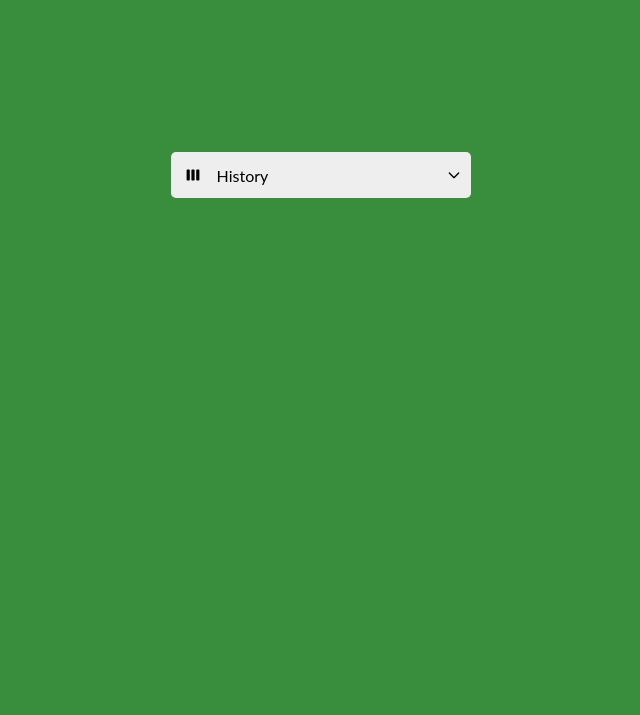
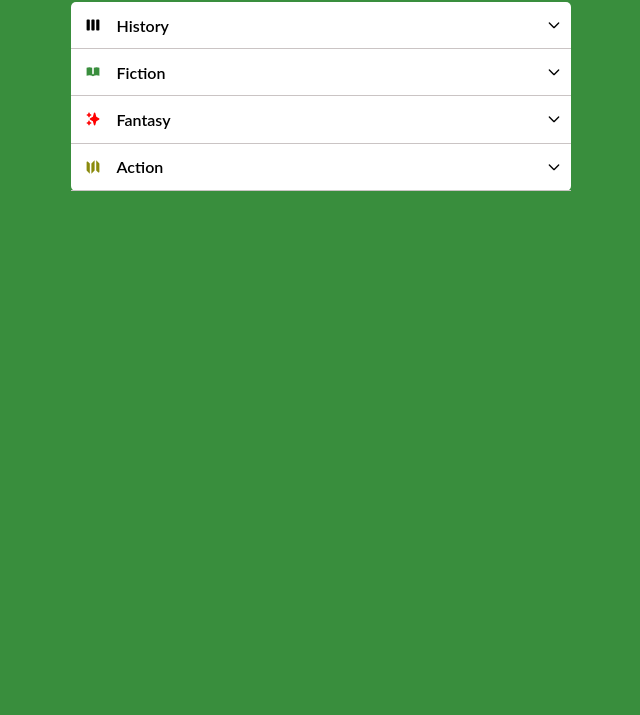
Before and after one commit to NavidJalilian/accordian, a plain HTML site: page index.html in a window 1280 px wide. Shown: the part 85-800 px from the top of the page, without its empty margins (319-959 px from the left). Drawn offline with Linux system fonts and the light colour scheme.

Commit message:
accordian css html

```diff
--- /dev/null
+++ b/app.js
@@ -0,0 +1,7 @@
+// getting all of acordian-content divs
+const tabs = [...document.querySelectorAll(".tab")];
+tabs.forEach((tab) => {
+  tab.addEventListener("click", (e) =>
+    e.target.nextElementSibling.classList.toggle("visible")
+  );
+});
--- a/index.css
+++ b/index.css
@@ -11,18 +11,21 @@ body {
   font-family: "Lato", sans-serif;
   background-color: #398e3d;
 }
-section > h1 {
+h1 {
   text-align: center;
-  margin-top: 2em;
+  margin-top: 1em;
   color: white;
   text-transform: capitalize;
 }
-.accordion {
-  background-color: #eee;
-  max-width: 300px;
+section {
+  background-color: #fff;
+  max-width: 500px;
   margin: auto;
-  margin-top: 10em;
+  margin-top: 1em;
   border-radius: 5px;
+}
+.tab {
+  cursor: pointer;
 }
 .tab > span {
   transform: rotate(90deg);
@@ -39,8 +42,30 @@ svg {
   margin: 0.5em;
 }
 .tab {
+  font-weight: 600;
+
   padding: 0.35em;
   display: flex;
   justify-content: space-between;
   align-items: center;
+  border-bottom: 1px solid rgb(202, 196, 196);
 }
+.green {
+  color: #398e3d;
+}
+.red {
+  color: red;
+}
+.yellow {
+  color: rgb(138, 138, 13);
+}
+.acordian-content {
+  background-color: #eee;
+  padding: 1em;
+  border-bottom: 1px solid rgb(212, 209, 209);
+  color: rgb(34, 33, 33);
+  display: none;
+}
+.visible {
+  display: block;
+}
--- a/index.html
+++ b/index.html
@@ -4,13 +4,15 @@
     <meta charset="UTF-8" />
     <meta http-equiv="X-UA-Compatible" content="IE=edge" />
     <meta name="viewport" content="width=device-width, initial-scale=1.0" />
-
+    <script src="app.js" defer></script>
     <link rel="stylesheet" href="index.css" />
     <title>Document</title>
   </head>
   <body>
+    <h1>accordion project</h1>
+
     <section>
-      <h1>accordion project</h1>
+      <!-- every accordion structure! -->
       <article class="accordion">
         <div class="tab">
           <div class="group">
@@ -27,6 +29,7 @@
             <p>History</p>
           </div>
           <svg
+            id="down-arrow"
             xmlns="http://www.w3.org/2000/svg"
             class="accordion-icon"
             fill="none"
@@ -41,6 +44,127 @@
             />
           </svg>
         </div>
+        <div class="acordian-content">
+          <p>
+            Lorem ipsum dolor sit amet consectetur adipisicing elit. Voluptates,
+            quisquam.
+          </p>
+        </div>
+      </article>
+      <!-- end of first accordion -->
+      <article class="accordion">
+        <div class="tab">
+          <div class="group">
+            <svg
+              class="green"
+              xmlns="http://www.w3.org/2000/svg"
+              viewBox="0 0 20 20"
+              fill="currentColor"
+            >
+              <path
+                d="M9 4.804A7.968 7.968 0 005.5 4c-1.255 0-2.443.29-3.5.804v10A7.969 7.969 0 015.5 14c1.669 0 3.218.51 4.5 1.385A7.962 7.962 0 0114.5 14c1.255 0 2.443.29 3.5.804v-10A7.968 7.968 0 0014.5 4c-1.255 0-2.443.29-3.5.804V12a1 1 0 11-2 0V4.804z"
+              />
+            </svg>
+            <p>Fiction</p>
+          </div>
+          <svg
+            xmlns="http://www.w3.org/2000/svg"
+            fill="none"
+            viewBox="0 0 24 24"
+            stroke="currentColor"
+            stroke-width="2"
+          >
+            <path
+              stroke-linecap="round"
+              stroke-linejoin="round"
+              d="M19 9l-7 7-7-7"
+            />
+          </svg>
+        </div>
+        <div class="acordian-content">
+          <p>
+            Lorem ipsum dolor sit amet consectetur adipisicing elit. Voluptates,
+            quisquam.
+          </p>
+        </div>
+      </article>
+      <article class="accordion">
+        <div class="tab">
+          <div class="group">
+            <svg
+              xmlns="http://www.w3.org/2000/svg"
+              class="red"
+              viewBox="0 0 20 20"
+              fill="currentColor"
+            >
+              <path
+                fill-rule="evenodd"
+                d="M5 2a1 1 0 011 1v1h1a1 1 0 010 2H6v1a1 1 0 01-2 0V6H3a1 1 0 010-2h1V3a1 1 0 011-1zm0 10a1 1 0 011 1v1h1a1 1 0 110 2H6v1a1 1 0 11-2 0v-1H3a1 1 0 110-2h1v-1a1 1 0 011-1zM12 2a1 1 0 01.967.744L14.146 7.2 17.5 9.134a1 1 0 010 1.732l-3.354 1.935-1.18 4.455a1 1 0 01-1.933 0L9.854 12.8 6.5 10.866a1 1 0 010-1.732l3.354-1.935 1.18-4.455A1 1 0 0112 2z"
+                clip-rule="evenodd"
+              />
+            </svg>
+            <p>Fantasy</p>
+          </div>
+          <svg
+            xmlns="http://www.w3.org/2000/svg"
+            class="accordion-icon"
+            fill="none"
+            viewBox="0 0 24 24"
+            stroke="currentColor"
+            stroke-width="2"
+          >
+            <path
+              stroke-linecap="round"
+              stroke-linejoin="round"
+              d="M19 9l-7 7-7-7"
+            />
+          </svg>
+        </div>
+        <div class="acordian-content">
+          <p>
+            Lorem ipsum dolor sit amet consectetur adipisicing elit. Voluptates,
+            quisquam.
+          </p>
+        </div>
+      </article>
+      <article class="accordion">
+        <div class="tab">
+          <div class="group">
+            <svg
+              class="yellow"
+              xmlns="http://www.w3.org/2000/svg"
+              viewBox="0 0 20 20"
+              fill="currentColor"
+            >
+              <path
+                fill-rule="evenodd"
+                d="M12 1.586l-4 4v12.828l4-4V1.586zM3.707 3.293A1 1 0 002 4v10a1 1 0 00.293.707L6 18.414V5.586L3.707 3.293zM17.707 5.293L14 1.586v12.828l2.293 2.293A1 1 0 0018 16V6a1 1 0 00-.293-.707z"
+                clip-rule="evenodd"
+              />
+            </svg>
+            <p>Action</p>
+          </div>
+          <svg
+            xmlns="http://www.w3.org/2000/svg"
+            class="accordion-icon"
+            fill="none"
+            viewBox="0 0 24 24"
+            stroke="currentColor"
+            stroke-width="2"
+          >
+            <path
+              stroke-linecap="round"
+              stroke-linejoin="round"
+              d="M19 9l-7 7-7-7"
+            />
+          </svg>
+        </div>
+        <div class="acordian-content">
+          <p>
+            Lorem ipsum dolor sit amet consectetur adipisicing elit. Voluptates,
+            quisquam.
+          </p>
+        </div>
       </article>
     </section>
   </body>
```
